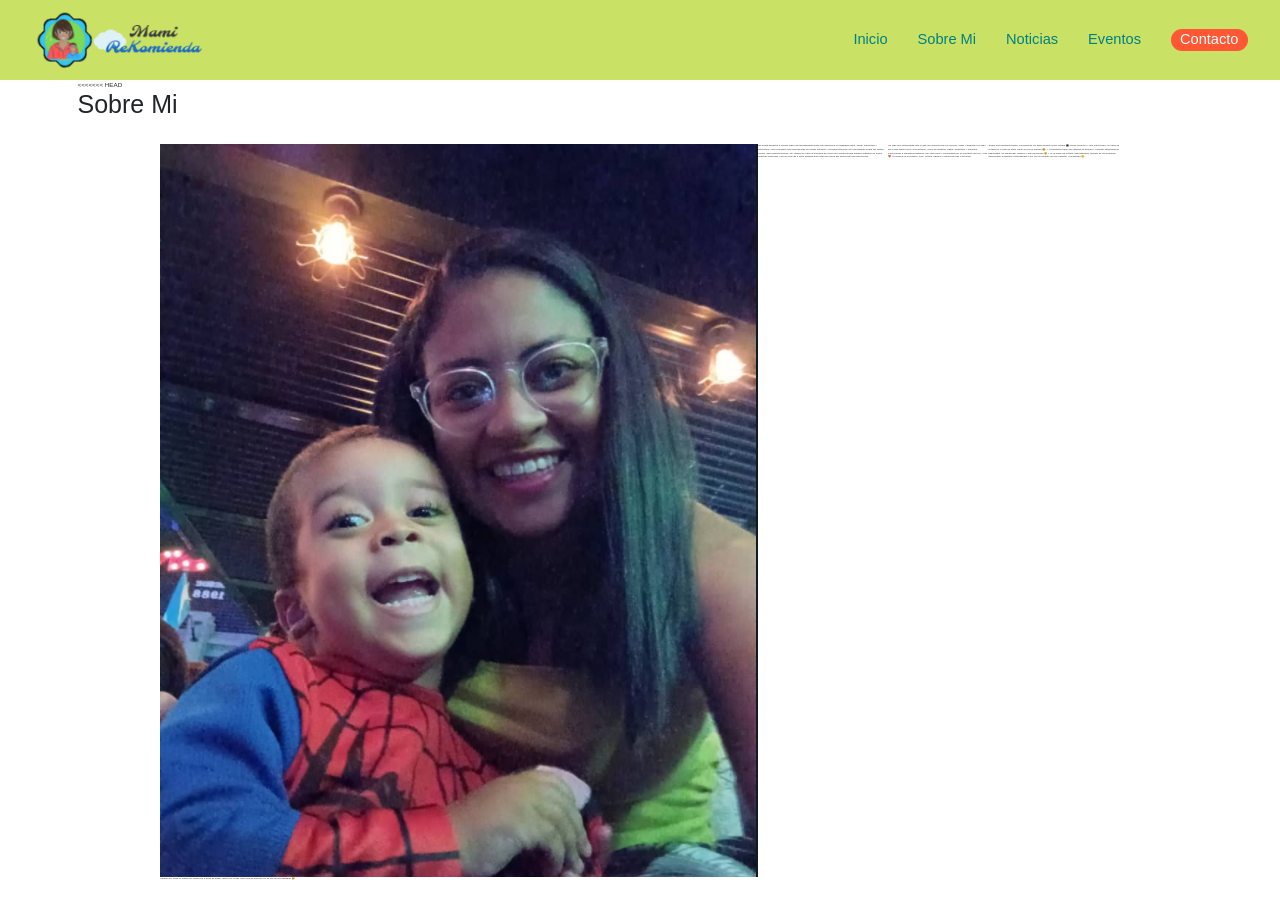
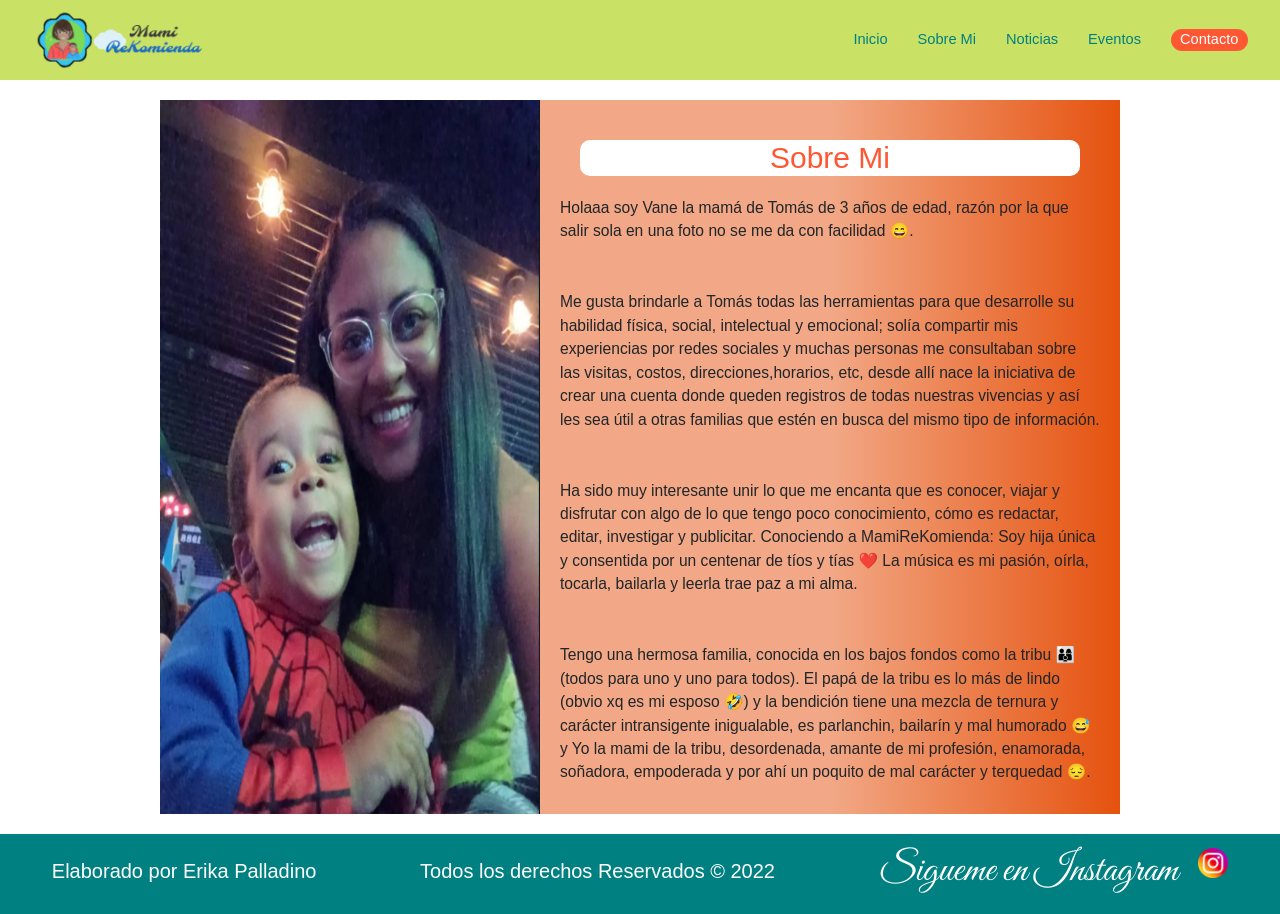
Before and after one commit to eripalladino/MamiRekomienda, a plain HTML site: page pages/sobreMi.html in a window 1280 px wide. Shown: the top 914 px of the page. Drawn offline with nearby package versions, Linux system fonts and the light colour scheme; a web font is replaced by a local one.

Commit message:
modificacion pagina sobre main

```diff
--- a/pages/sobreMi.html
+++ b/pages/sobreMi.html
@@ -41,22 +41,6 @@
     </header>
 
     <main class="container">
-        <<<<<<< HEAD <h1 class="sobreMi__title">Sobre Mi</h1>
-            <div class="sobreMi">
-                <p class="sobreMi__text"><img src="../assets/img/vaneytomas.PNG" class="sobreMi__img" alt="mamiRekomienda"> Holaaa soy Vane la mamá de Tomás de 3 años de edad, razón por la que salir sola en una foto no se me da con facilidad 😄.</p>
-                <br>
-                <p class="sobreMi__text">Me gusta brindarle a Tomás todas las herramientas para que desarrolle su habilidad física, social, intelectual y emocional; solía compartir mis experiencias por redes sociales y muchas personas me consultaban sobre las visitas, costos,
-                    direcciones,horarios, etc, desde allí nace la iniciativa de crear una cuenta donde queden registros de todas nuestras vivencias y así les sea útil a otras familias que estén en busca del mismo tipo de información.</p>
-                <br>
-                <p class="sobreMi__text">Ha sido muy interesante unir lo que me encanta que es conocer, viajar y disfrutar con algo de lo que tengo poco conocimiento, cómo es redactar, editar, investigar y publicitar. Conociendo a MamiReKomienda: Soy hija única y consentida por
-                    un centenar de tíos y tías ❤️ La música es mi pasión, oírla, tocarla, bailarla y leerla trae paz a mi alma. </p>
-                <br>
-                <p class="sobreMi__text">Tengo una hermosa familia, conocida en los bajos fondos como la tribu 👨‍👩‍👦 (todos para uno y uno para todos). El papá de la tribu es lo más de lindo (obvio xq es mi esposo 🤣) y la bendición tiene una mezcla de ternura y carácter intransigente
-                    inigualable, es parlanchin, bailarín y mal humorado 😅 y Yo la mami de la tribu, desordenada, amante de mi profesión, enamorada, soñadora, empoderada y por ahí un poquito de mal carácter y terquedad 😔.
-                </p>
-            </div>
-            =======
-
         <div class="sobreMi">
             <div class="sobreMi__img">
                 <img src="../assets/img/vaneytomas.PNG" alt="">
@@ -68,17 +52,15 @@
                 <p>Me gusta brindarle a Tomás todas las herramientas para que desarrolle su habilidad física, social, intelectual y emocional; solía compartir mis experiencias por redes sociales y muchas personas me consultaban sobre las visitas, costos,
                     direcciones,horarios, etc, desde allí nace la iniciativa de crear una cuenta donde queden registros de todas nuestras vivencias y así les sea útil a otras familias que estén en busca del mismo tipo de información.</p>
                 <br>
-                    <p>Ha sido muy interesante unir lo que me encanta que es conocer, viajar y disfrutar con algo de lo que tengo poco conocimiento, cómo es redactar, editar, investigar y publicitar. Conociendo a MamiReKomienda: Soy hija única y consentida
-                        por un centenar de tíos y tías ❤️ La música es mi pasión, oírla, tocarla, bailarla y leerla trae paz a mi alma. </p>
+                <p>Ha sido muy interesante unir lo que me encanta que es conocer, viajar y disfrutar con algo de lo que tengo poco conocimiento, cómo es redactar, editar, investigar y publicitar. Conociendo a MamiReKomienda: Soy hija única y consentida por
+                    un centenar de tíos y tías ❤️ La música es mi pasión, oírla, tocarla, bailarla y leerla trae paz a mi alma. </p>
                 <br>
-                    <p>Tengo una hermosa familia, conocida en los bajos fondos como la tribu 👨‍👩‍👦 (todos para uno y uno para todos). El papá de la tribu es lo más de lindo (obvio xq es mi esposo 🤣) y la bendición tiene una mezcla de ternura y carácter
-                        intransigente inigualable, es parlanchin, bailarín y mal humorado 😅 y Yo la mami de la tribu, desordenada, amante de mi profesión, enamorada, soñadora, empoderada y por ahí un poquito de mal carácter y terquedad 😔.
+                <p>Tengo una hermosa familia, conocida en los bajos fondos como la tribu 👨‍👩‍👦 (todos para uno y uno para todos). El papá de la tribu es lo más de lindo (obvio xq es mi esposo 🤣) y la bendición tiene una mezcla de ternura y carácter intransigente
+                    inigualable, es parlanchin, bailarín y mal humorado 😅 y Yo la mami de la tribu, desordenada, amante de mi profesión, enamorada, soñadora, empoderada y por ahí un poquito de mal carácter y terquedad 😔.
                 </p>
             </div>
 
         </div>
-
-            >>>>>>> secundaria
     </main>
 
 
```
Lines whose indentation alone changed are shown as unchanged.
